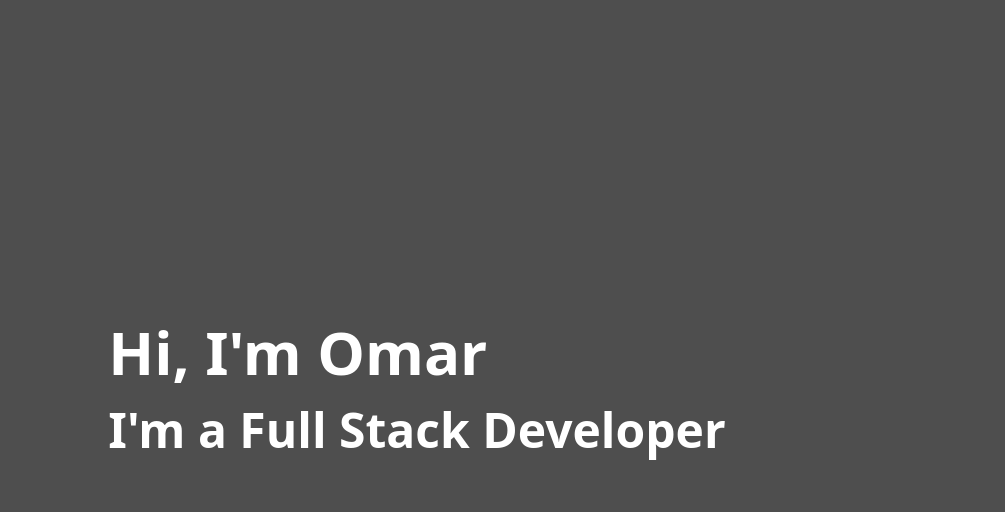
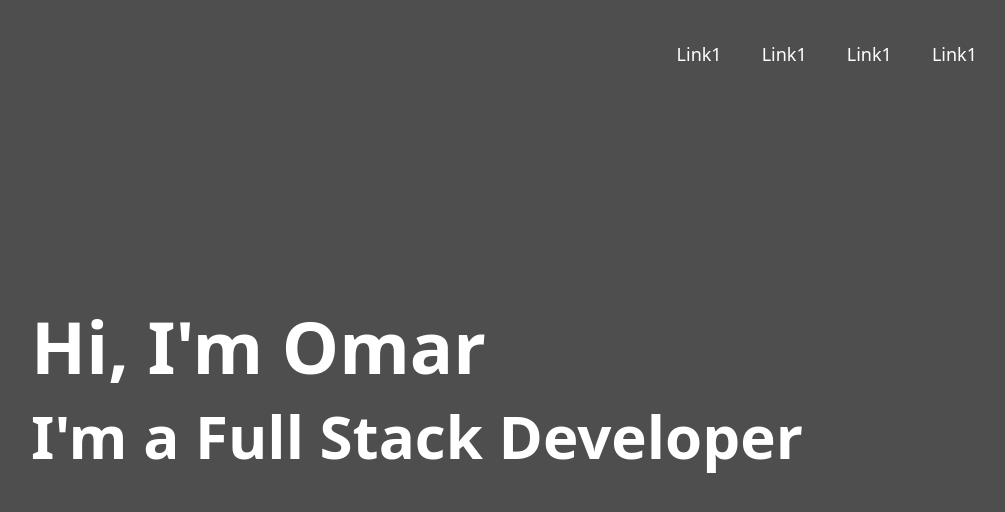
Before and after one commit to OmarAbouzeid95/portfolio, a React (Vite) app: page / in a window 1280 px wide. Shown: the top 512 px of the page, without its empty margins (223-1228 px from the left). Built offline with nearby package versions, Linux system fonts and the light colour scheme.

Commit message:
update: added Navbar component

```diff
--- a/package.json
+++ b/package.json
@@ -11,6 +11,7 @@
   },
   "dependencies": {
     "autoprefixer": "^10.4.19",
+    "framer-motion": "^11.3.6",
     "postcss-cli": "^11.0.0",
     "react": "^18.3.1",
     "react-dom": "^18.3.1",
--- a/src/components/Home.tsx
+++ b/src/components/Home.tsx
@@ -1,14 +1,20 @@
+import { motion } from "framer-motion";
+
 const Home = () => {
   return (
     <div className="h-screen flex flex-col justify-center items-center font-extrabold p-10">
-      <div>
-        <h1 className="text-5xl mb-4 w-fit md:text-6xl md:mb-6">
+      <motion.div
+        initial={{ opacity: 0, y: 100 }}
+        whileInView={{ opacity: 1, y: 0 }}
+        transition={{ duration: 1.5 }}
+        viewport={{ once: true }}>
+        <h1 className="text-5xl mb-4 w-fit md:text-6xl md:mb-6 xl:text-7xl">
           Hi, I'm Omar
         </h1>
-        <h2 className="text-4xl w-fit md:text-5xl md:mb-6">
+        <h2 className="text-4xl w-fit md:text-5xl md:mb-6 xl:text-6xl">
           I'm a Full Stack Developer
         </h2>
-      </div>
+      </motion.div>
     </div>
   );
 };
--- /dev/null
+++ b/src/components/Navbar.tsx
@@ -0,0 +1,16 @@
+import { Link } from "react-router-dom";
+import { navLinks } from "../config/navLinks";
+
+const Navbar = () => {
+  return (
+    <div className="hidden lg:flex items-center gap-10 fixed top-10 right-20 z-10">
+      {navLinks.map(({ name, href }, index) => (
+        <Link to={href} key={index} className="text-lg text-white">
+          {name}
+        </Link>
+      ))}
+    </div>
+  );
+};
+
+export default Navbar;
--- a/src/components/OverlayNav.tsx
+++ b/src/components/OverlayNav.tsx
@@ -1,25 +1,7 @@
 import { Link } from "react-router-dom";
+import { navLinks } from "../config/navLinks";
 
 const OverlayNav = () => {
-  const navLinks: { name: string; href: string }[] = [
-    {
-      name: "Link1",
-      href: "#",
-    },
-    {
-      name: "Link1",
-      href: "#",
-    },
-    {
-      name: "Link1",
-      href: "#",
-    },
-    {
-      name: "Link1",
-      href: "#",
-    },
-  ];
-
   return (
     <div className="p-20">
       {navLinks.map(({ name, href }, index) => {
--- /dev/null
+++ b/src/config/navLinks.ts
@@ -0,0 +1,18 @@
+export const navLinks: { name: string; href: string }[] = [
+  {
+    name: "Link1",
+    href: "#",
+  },
+  {
+    name: "Link1",
+    href: "#",
+  },
+  {
+    name: "Link1",
+    href: "#",
+  },
+  {
+    name: "Link1",
+    href: "#",
+  },
+];
--- a/src/layouts/RootLayout.tsx
+++ b/src/layouts/RootLayout.tsx
@@ -2,14 +2,16 @@ import { Outlet } from "react-router-dom";
 import { useState } from "react";
 import HamburgerIcon from "../components/HamburgerIcon";
 import OverlayNav from "../components/OverlayNav";
+import Navbar from "../components/Navbar";
 
 const RootLayout = () => {
   const [showOverlay, setShowOverlay] = useState<boolean>(false);
 
   return (
     <section className="bg-dark">
-      <header className="relative">
+      <header className="relative lg:flex lg:justify-end lg:items-center lg:max-w-4xl lg:mx-auto">
         <HamburgerIcon setShowOverlay={setShowOverlay} />
+        <Navbar />
       </header>
       <main className="relative min-h-screen text-white">
         {showOverlay && (
```
Also changed, not shown: 1 other file (tests, documents, lock files or other folders).
